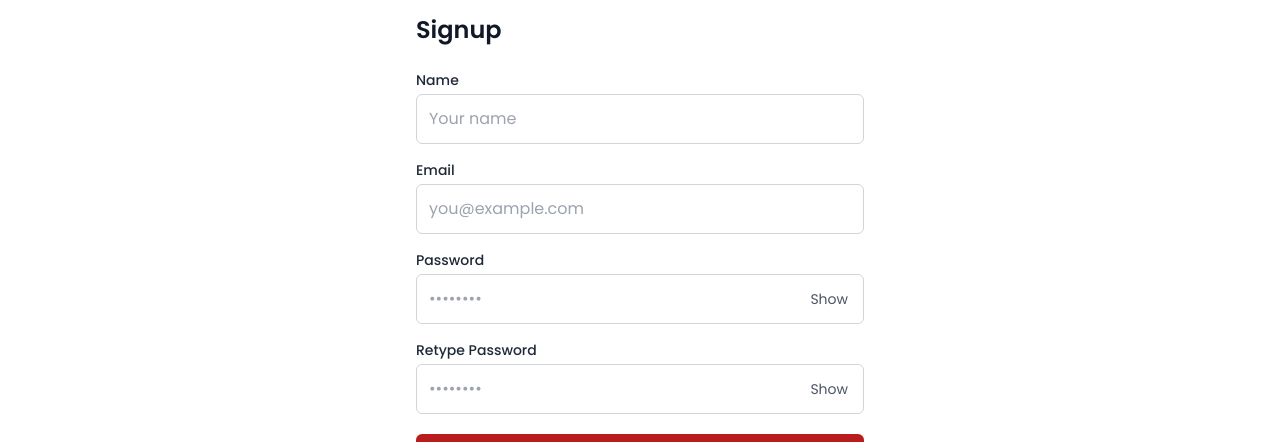
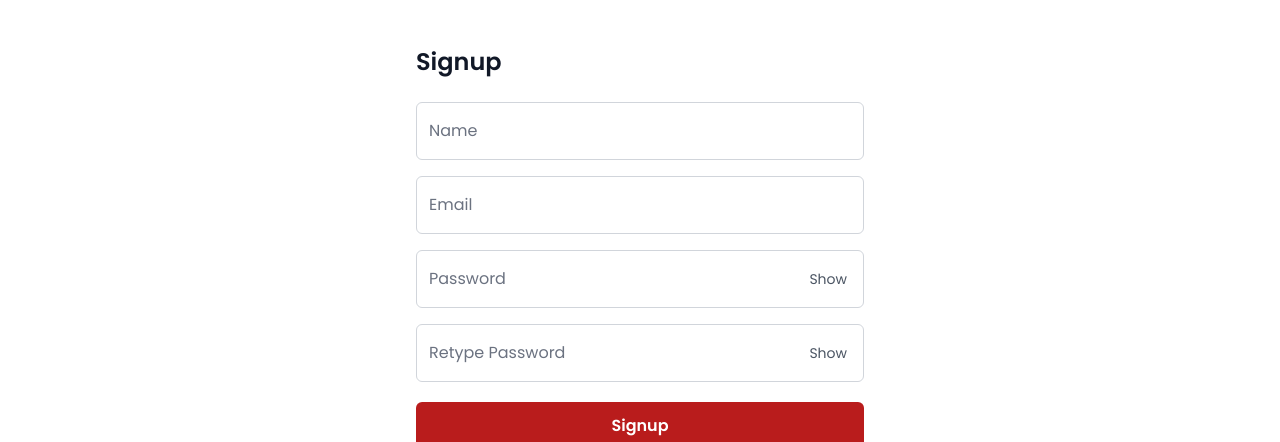
Before and after one commit to lokincubator/mentorspheres, a React (Create React App) app: page /signup in a window 1280 px wide. Shown: the part 128-570 px from the top of the page. Built offline with nearby package versions, Linux system fonts and the light colour scheme; no server answers.

Commit message:
- Add firebase

```diff
--- a/src/components/ui/Input.tsx
+++ b/src/components/ui/Input.tsx
@@ -13,6 +13,8 @@ export type InputProps = Omit<
     fullWidth?: boolean;
     size?: InputSize;
     endAdornment?: React.ReactNode;
+    startAdornment?: React.ReactNode;
+    containerClassName?: string;
 };
 
 function cx(...classes: Array<string | false | null | undefined>) {
@@ -27,9 +29,14 @@ const Input = React.forwardRef<HTMLInputElement, InputProps>(function Input(
         fullWidth = true,
         size = "lg",
         endAdornment,
+        startAdornment,
         id,
         className,
+        containerClassName,
         disabled,
+        onChange,
+        value,
+        defaultValue,
         ...props
     },
     ref
@@ -37,43 +44,142 @@ const Input = React.forwardRef<HTMLInputElement, InputProps>(function Input(
     const generatedId = React.useId();
     const inputId = id ?? generatedId;
 
-    const padY = size === "md" ? "py-2.5" : "py-3";
-    const padX = "px-3";
-    const rightPad = endAdornment ? "pr-12" : "";
+    const [focused, setFocused] = React.useState(false);
+    const [hasValue, setHasValue] = React.useState(
+        () => (value != null && String(value).length > 0) || (defaultValue != null && String(defaultValue).length > 0)
+    );
 
+    React.useEffect(() => {
+        if (value !== undefined) {
+            setHasValue(value != null && String(value).length > 0);
+        }
+    }, [value]);
+
+    const handleChange = (e: React.ChangeEvent<HTMLInputElement>) => {
+        if (value === undefined) {
+            setHasValue(e.target.value.length > 0);
+        }
+        onChange?.(e);
+    };
+
+    const sizeClasses = size === "md"
+        ? {
+            input: "pt-5 pb-2 text-sm",
+            labelBase: "text-sm",
+          }
+        : {
+            input: "pt-6 pb-2 text-base",
+            labelBase: "text-base",
+          };
+
+    const leftPad = startAdornment ? "pl-10" : "pl-3";
+    const rightPad = endAdornment ? "pr-12" : "pr-3";
+
+    const borderColor = disabled
+        ? "border-gray-200"
+        : error
+            ? "border-red-600"
+            : "border-gray-300";
+
+    const focusRing = disabled
+        ? ""
+        : error
+            ? "focus-within:ring-2 focus-within:ring-red-600 focus-within:border-red-600"
+            : "focus-within:ring-2 focus-within:ring-red-600 focus-within:border-red-600";
+
+    const labelShrink = focused || hasValue;
     return (
-        <div className={cx(fullWidth && "w-full")}>
+        <div className={cx(fullWidth && "w-full", containerClassName)}>
+            <div
+                className={cx(
+                    "relative rounded-md border bg-white",
+                    borderColor,
+                    focusRing,
+                    disabled && "bg-gray-50 cursor-not-allowed"
+                )}
+            >
+                {/* Floating label */}
                 <label
                     htmlFor={inputId}
                     className={cx(
-                    "block text-sm font-medium mb-1",
-                    disabled ? "text-gray-400" : "text-gray-800"
+                        "absolute left-3 top-1/2 -translate-y-1/2 transition-all pointer-events-none",
+                        "text-gray-500",
+                        sizeClasses.labelBase,
+                        labelShrink && "-top-2 left-2 text-xs px-1 bg-white z-[1]"
                     )}
                 >
                     {label}
                 </label>
 
-            <div className="relative">
+                {/* The input itself */}
+                {(() => {
+                    // Compose event handlers from external props with internal logic,
+                    // and compose refs so react-hook-form and parent refs both work.
+                    const {
+                        onBlur: onBlurProp,
+                        onChange: onChangeProp,
+                        onFocus: onFocusProp,
+                        onInput: onInputProp,
+                        ref: externalRef,
+                        ...restProps
+                    } = props as any;
+
+                    function assignRef<T>(r: React.Ref<T> | undefined, value: T) {
+                        if (!r) return;
+                        if (typeof r === "function") r(value);
+                        else (r as React.MutableRefObject<T | null>).current = value;
+                    }
+
+                    return (
                         <input
-                    ref={ref}
+                            {...restProps}
                             id={inputId}
                             disabled={disabled}
                             aria-invalid={error ? "true" : "false"}
                             className={cx(
-                        "w-full rounded-md border bg-white text-gray-900 placeholder:text-gray-400",
-                        padX,
-                        padY,
+                                "w-full bg-transparent text-gray-900 placeholder:text-transparent outline-none rounded-md",
+                                sizeClasses.input,
+                                leftPad,
                                 rightPad,
-                        "focus:outline-none focus:ring-2",
-                        error
-                            ? "border-red-600 focus:ring-red-600 focus:border-red-600"
-                            : "border-gray-300 focus:ring-red-600 focus:border-red-600",
-                        disabled && "bg-gray-50 text-gray-500 cursor-not-allowed",
+                                disabled && "text-gray-500",
                                 className
                             )}
-                    {...props}
+                            ref={(node) => {
+                                assignRef(ref, node as HTMLInputElement | null);
+                                assignRef(externalRef, node as HTMLInputElement | null);
+                            }}
+                            onFocus={(e) => {
+                                setFocused(true);
+                                onFocusProp?.(e);
+                            }}
+                            onBlur={(e) => {
+                                setFocused(false);
+                                // Ensure label returns if field is empty after blur.
+                                setHasValue(e.currentTarget.value.length > 0);
+                                onBlurProp?.(e);
+                            }}
+                            onInput={(e) => {
+                                // Keep in sync with browser-driven changes (e.g., autofill)
+                                const t = e.currentTarget as HTMLInputElement;
+                                setHasValue(t.value.length > 0);
+                                onInputProp?.(e as any);
+                            }}
+                            onChange={(e) => {
+                                handleChange(e);
+                                onChangeProp?.(e);
+                            }}
+                            value={value}
+                            defaultValue={defaultValue}
                         />
+                    );
+                })()}
 
+                {/* Adornments */}
+                {startAdornment && (
+                    <div className="absolute left-2 top-1/2 -translate-y-1/2 text-gray-600">
+                        {startAdornment}
+                    </div>
+                )}
                 {endAdornment && (
                     <div className="absolute right-2 top-1/2 -translate-y-1/2">
                         {endAdornment}
```
Lines whose indentation alone changed are shown as unchanged.
